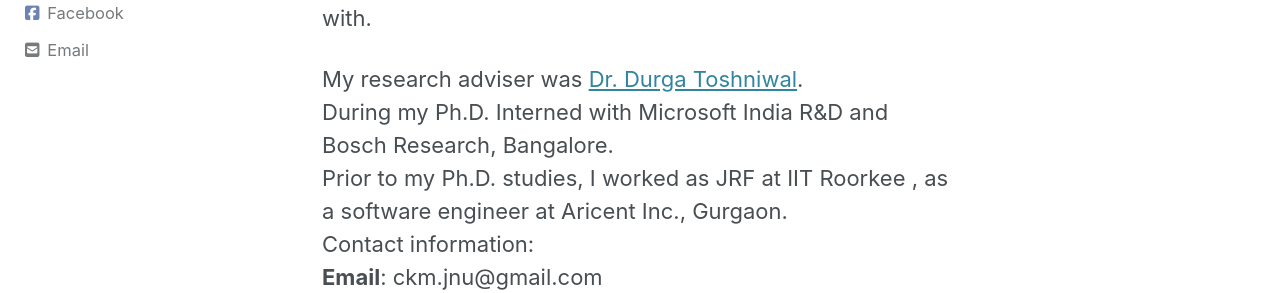
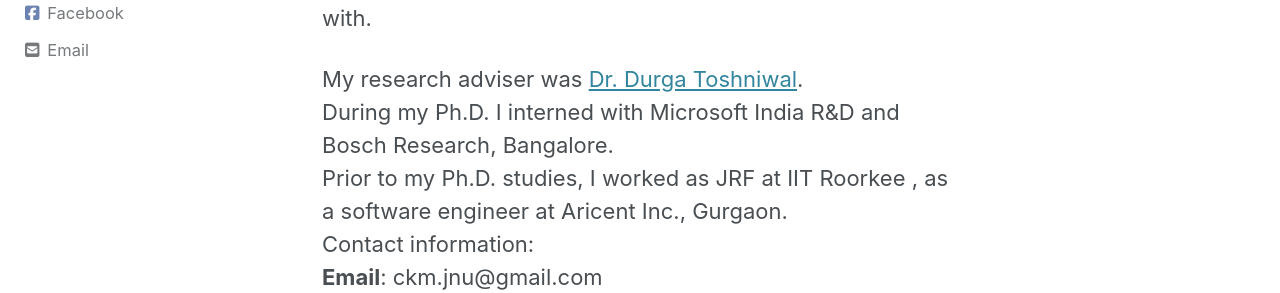
Before and after one commit to chandreshiit/oldsite, a Jekyll site: the page built from _pages/about.md, in a window 1280 px wide and 900 px high, scrolled down 396 px. Shown: the part 161-454 px from the top of the window. Built offline with Jekyll 4.4.1, drawn with Linux system fonts in a browser that asks for light colours; cached includes are drawn as plain includes; nearby versions of some CDN libraries.

Commit message:
added classifxatio

```diff
--- a/_pages/about.md
+++ b/_pages/about.md
@@ -8,7 +8,7 @@ Note: Please see my [google scholar](https://scholar.google.com/citations?user=O
 If you are interested in working with me on any of the above topics, drop me an email. I would be happy to collaborate with.
 
 My research adviser was [Dr. Durga Toshniwal](http://www.durgatoshniwal.in).
-During my Ph.D. Interned with Microsoft India R&D and Bosch Research, Bangalore.
+During my Ph.D. I interned with Microsoft India R&D and Bosch Research, Bangalore.
 Prior to my Ph.D. studies, I worked as JRF at IIT Roorkee , as a software engineer at Aricent Inc., Gurgaon.
 Contact information:
 **Email**: ckm.jnu@gmail.com
```
